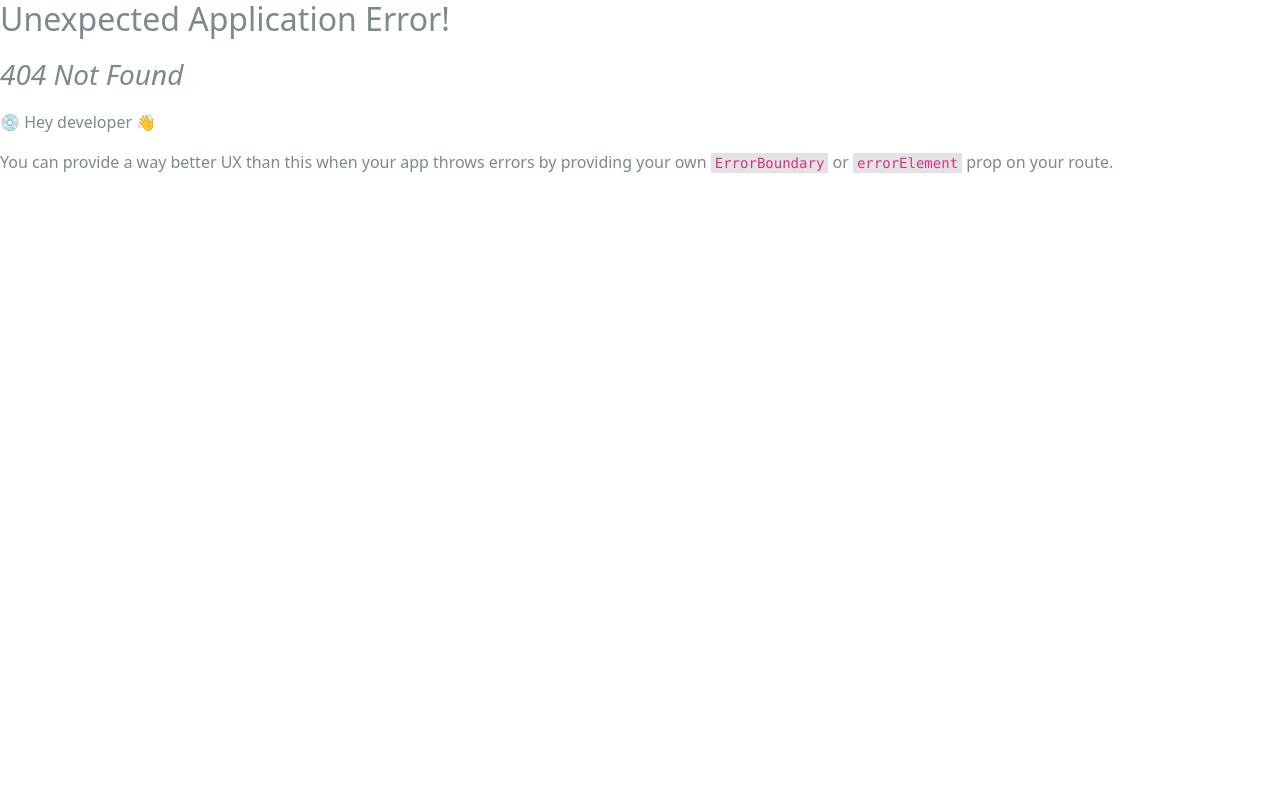
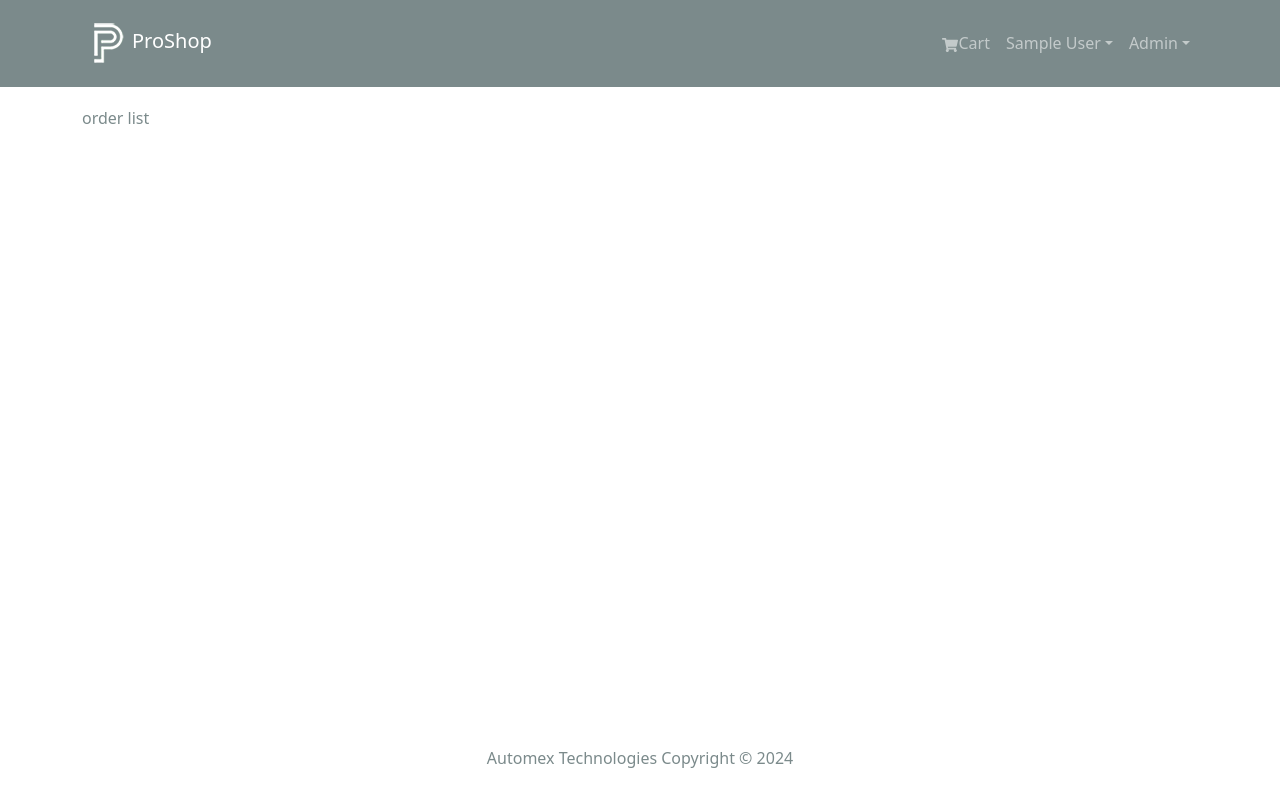
Before and after one commit to brianmujjuni/Proshop_React_PayPal, a React (Create React App) app in the folder frontend/: page /admin/orderlist in a window 1280 px wide. Before the commit this address had no page. Built offline with nearby package versions, Linux system fonts and the light colour scheme; sample sign-in values are in the browser's storage.

Commit message:
add get all orders from the db

```diff
--- a/frontend/src/components/Header.jsx
+++ b/frontend/src/components/Header.jsx
@@ -66,6 +66,19 @@ export default function Header() {
                   </Nav.Link>
                 </LinkContainer>
               )}
+              {userInfo && userInfo.isAdmin && (
+                <NavDropdown title="Admin" id="adminmenu">
+                  <LinkContainer to="/admin/productlist">
+                    <NavDropdown.Item>Products</NavDropdown.Item>
+                  </LinkContainer>
+                  <LinkContainer to="/admin/userlist">
+                    <NavDropdown.Item>Users</NavDropdown.Item>
+                  </LinkContainer>
+                  <LinkContainer to="/admin/orderlist">
+                    <NavDropdown.Item>Orders</NavDropdown.Item>
+                  </LinkContainer>
+                </NavDropdown>
+              )}
             </Nav>
           </Navbar.Collapse>
         </Container>
--- a/frontend/src/index.js
+++ b/frontend/src/index.js
@@ -25,6 +25,7 @@ import PlaceOrderScreen from "./screens/PlaceOrderScreen";
 import OrderScreen from "./screens/OrderScreen";
 import ProfileScreen from "./screens/ProfileScreen";
 import AdminRoute from "./components/AdminRoute";
+import OrderListScreen from "./screens/Admin/OrderListScreen";
 const router = createBrowserRouter(
   createRoutesFromElements(
     <Route path="/" element={<App />}>
@@ -42,7 +43,9 @@ const router = createBrowserRouter(
         <Route path="/profile" element={<ProfileScreen />} />
       </Route>
 
-      <Route path="/admin" element={<AdminRoute />}></Route>
+      <Route path="/admin" element={<AdminRoute />}>
+        <Route path="/admin/orderlist" element={<OrderListScreen />} />
+      </Route>
     </Route>
   )
 );
--- a/frontend/src/screens/OrderListScreen.jsx
+++ b/frontend/src/screens/Admin/OrderListScreen.jsx
@@ -3,7 +3,7 @@ import React from 'react'
 export default function OrderListScreen() {
   return (
     <div>
-
+      order list
     </div>
   )
 }
```
Also changed, not shown: frontend/src/components/AdminRoute.jsx (renamed from frontend/src/components/AdmnRoute.jsx), 1 other file (tests, documents, lock files or other folders).
